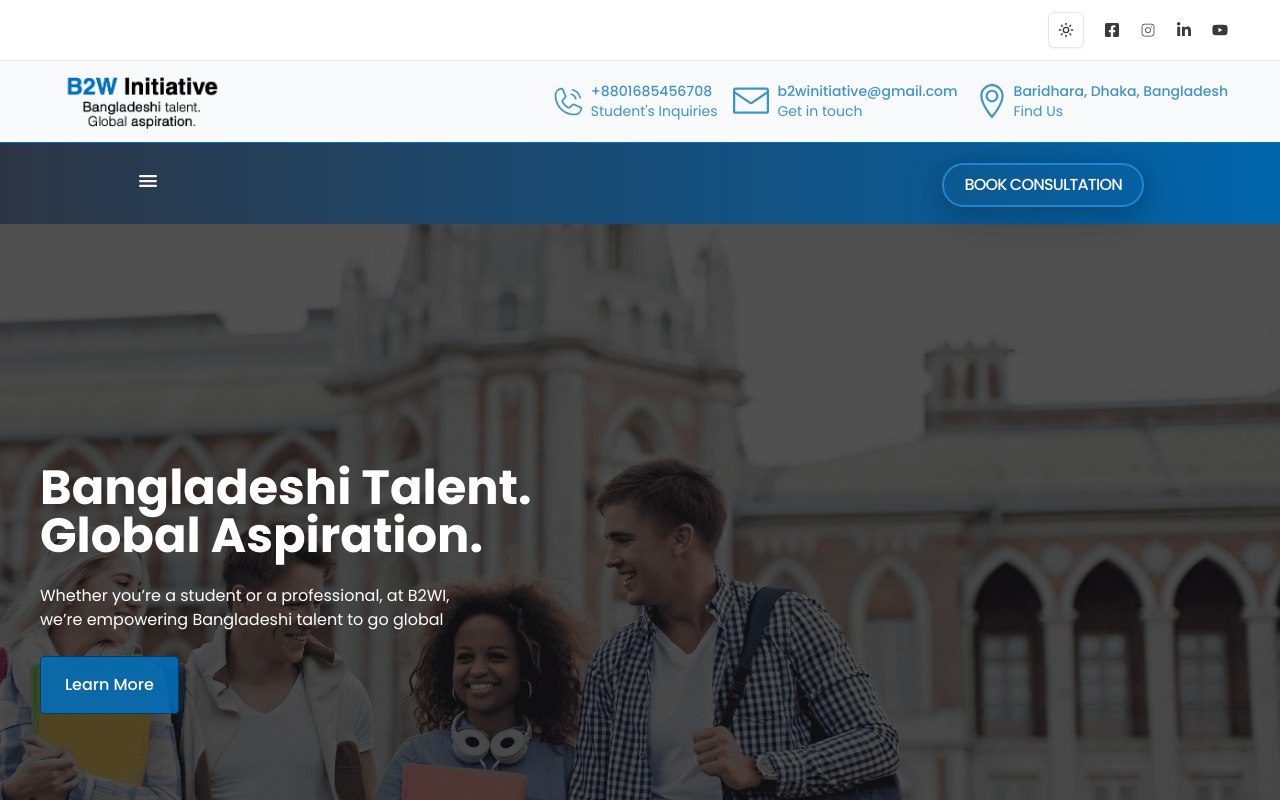
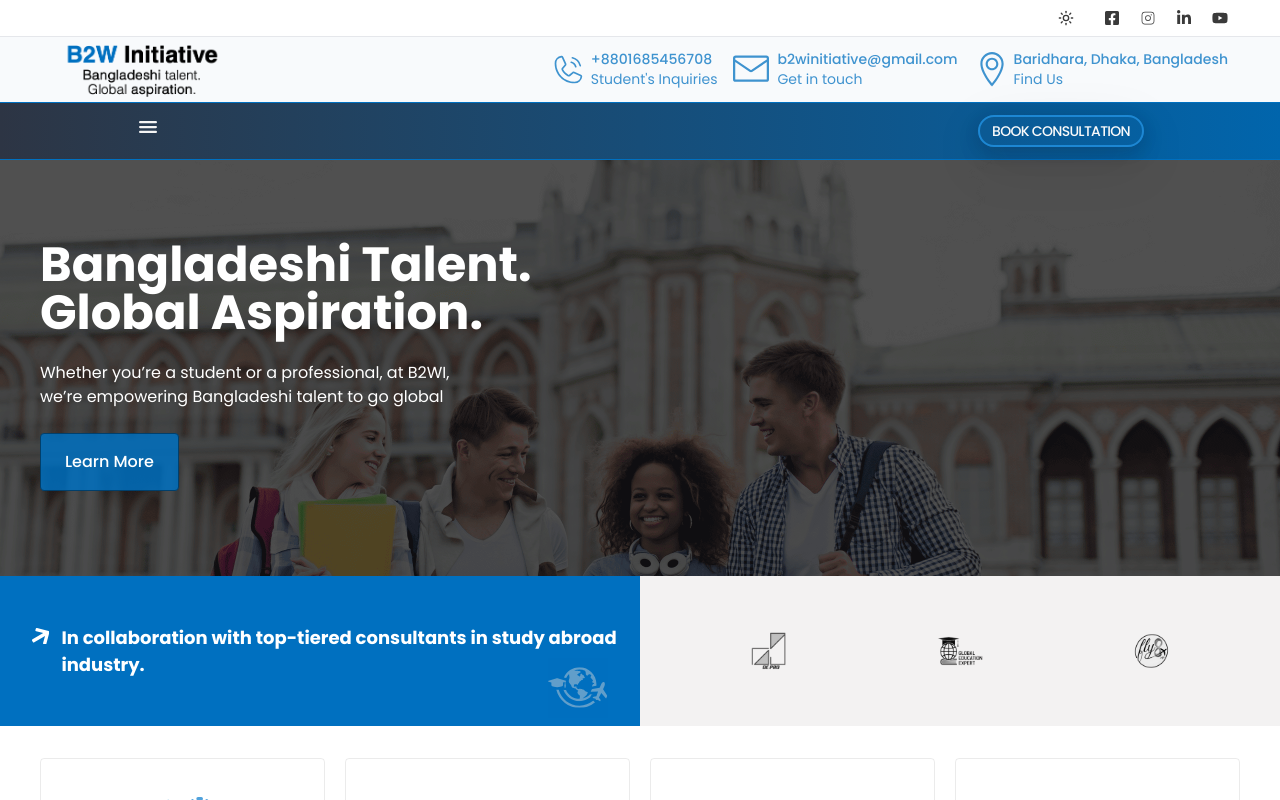
Before and after one commit to wpseemol/b2wi-development, a Next.js app: page / in a window 1280 px wide. Shown: the top 800 px of the page. Built offline with nearby package versions, Linux system fonts and the light colour scheme.

Commit message:
some change

```diff
--- a/app/_components/header/header.tsx
+++ b/app/_components/header/header.tsx
@@ -10,11 +10,11 @@ export default function Header() {
             <section className="border-b relative z-10 bg-white dark:bg-[#030712]">
                 <TopMenu />
             </section>
-            <section className=" md:hover:py-3 -my-1 duration-150 bg-slate-50 dark:bg-slate-900">
+            <section className=" md:hover:py-1 -my-1 duration-150 bg-slate-50 dark:bg-slate-900 relative">
                 <TopContactInfo />
             </section>
 
-            <section className="bg-gradient-to-r from-[#2d3544] to-[#0165ac] border-y border-primaryColor md:py-5 py-4 dark:bg-gradient-to-r dark:from-[#224a94] dark:to-[#17174b] md:px-3 px-2 ">
+            <section className="bg-gradient-to-r from-[#2d3544] to-[#0165ac] border-y border-primaryColor py-3 dark:bg-gradient-to-r dark:from-[#224a94] dark:to-[#17174b] md:px-3 px-2 relative">
                 <NavMenu />
             </section>
         </header>
--- a/app/_components/header/mobile-nav-menu.tsx
+++ b/app/_components/header/mobile-nav-menu.tsx
@@ -19,11 +19,13 @@ export default function MobileNavMenu() {
             </button>
             <ul
                 className={`absolute bg-slate-50 dark:bg-slate-900
-            left-0 md:top-[13rem] top-[3.2rem] w-full overflow-hidden duration-200 ${
-                isOpen
-                    ? 'border-x border-b h-fit shadow rounded-b duration-200'
-                    : 'h-0 p-0 duration-200'
-            }`}>
+             top-[3.2rem] w-screen overflow-hidden duration-200
+             left-0 z-[99] origin-bottom
+             ${
+                 isOpen
+                     ? 'border-x border-b h-fit shadow rounded-b duration-200'
+                     : 'h-0 p-0 duration-200'
+             }`}>
                 {isOpen &&
                     nevMenus.map((menu) => (
                         <li
--- a/app/_components/header/mode-toggle.tsx
+++ b/app/_components/header/mode-toggle.tsx
@@ -17,7 +17,7 @@ export function ModeToggle() {
     return (
         <DropdownMenu>
             <DropdownMenuTrigger asChild>
-                <Button variant="outline" size="icon">
+                <Button variant="ghost" size="icon">
                     <Sun className="h-[1.2rem] w-[1.2rem] rotate-0 scale-100 transition-all dark:-rotate-90 dark:scale-0" />
                     <Moon className="absolute h-[1.2rem] w-[1.2rem] rotate-90 scale-0 transition-all dark:rotate-0 dark:scale-100" />
                     <span className="sr-only">Toggle theme</span>
--- a/app/_components/header/nav-menu.tsx
+++ b/app/_components/header/nav-menu.tsx
@@ -54,8 +54,8 @@ export default function NavMenu() {
 
                 <button
                     className="bg-transparent border-2
-                    hover:scale-105 duration-300 hover:bg-transparent font-medium text-neutral-50 text-center text-sm md:text-base md:mr-24
-                border-[#1d87d3] md:px-5 px-4 py-2 rounded-full shadow-[0px_4px_16px_rgba(17,17,26,0.1),_0px_8px_24px_rgba(17,17,26,0.1),_0px_16px_56px_rgba(17,17,26,0.1)] mx-auto md:mx-0 text-nowrap lg:tracking-tighter 2xl:tracking-normal">
+                    hover:scale-105 duration-300 hover:bg-transparent font-medium text-neutral-50 text-center text-sm md:mr-24
+                border-[#1d87d3] px-3 py-1 rounded-full shadow-[0px_4px_16px_rgba(17,17,26,0.1),_0px_8px_24px_rgba(17,17,26,0.1),_0px_16px_56px_rgba(17,17,26,0.1)] mx-auto md:mx-0 text-nowrap lg:tracking-tighter 2xl:tracking-normal">
                     BOOK CONSULTATION
                 </button>
             </nav>
--- a/app/_components/header/top-contact-info.tsx
+++ b/app/_components/header/top-contact-info.tsx
@@ -7,7 +7,7 @@ import MobileNavMenu from './mobile-nav-menu';
 
 export default function TopContactInfo() {
     return (
-        <div className="container mx-auto py-2 px-2 md:px-3 flex md:justify-between justify-around items-center relative">
+        <div className="container mx-auto px-2 md:px-3 flex md:justify-between justify-around items-center relative">
             <section className="dark:hidden">
                 <Link href="/">
                     <Image
--- a/app/_components/header/top-menu.tsx
+++ b/app/_components/header/top-menu.tsx
@@ -9,7 +9,7 @@ export default function TopMenu() {
         <>
             <div
                 className="mx-auto container flex sm:justify-end
-                justify-center items-center my-2 md:my-3 text-fontColor/85 dark:text-neutral-100/80 px-2 md:px-3
+                justify-center items-center text-fontColor/85 dark:text-neutral-100/80 px-2 md:px-3
                  ">
                 {/* more link */}
                 <div className="flex md:gap-5 gap-3 justify-end items-center text-base">
--- a/app/_components/main/branding-section.tsx
+++ b/app/_components/main/branding-section.tsx
@@ -5,7 +5,7 @@ import PointerIcon from '../../../components/svg/pointer-icon';
 
 export default function BrandingSection() {
     return (
-        <section className="flex justify-center md:flex-row flex-col md:mb-16 mb-8">
+        <section className="flex justify-center md:flex-row flex-col mb-8">
             <div className=" min-h-[150px] bg-primaryColor  md:w-1/2 flex items-center md:justify-end justify-center md:pr-5 relative ">
                 <div className="flex md:justify-end gap-3 justify-center w-full  md:pl-8 pl-2">
                     <span className="w-5 h-5 mt-1 ">
@@ -21,12 +21,12 @@ export default function BrandingSection() {
                     </span>
                 </div>
             </div>
-            <div className=" min-h-[140px] md:w-1/2 bg-[#b1aaaa27] dark:bg-[#9e9ea1] flex items-center md:flex-row flex-col justify-center md:justify-normal">
+            <div className=" min-h-[50px] md:w-1/2 bg-[#b1aaaa27] dark:bg-[#9e9ea1] flex items-center md:flex-row flex-col justify-center md:justify-normal">
                 <div className="flex items-center md:justify-evenly justify-center gap-10 w-full">
                     {brandImages.map((bImage) => (
                         <figure
                             key={bImage.id}
-                            className="max-w-full h-[80px] group">
+                            className="max-w-full h-[40px] group">
                             <Image
                                 src={`/images/${bImage.url}`}
                                 alt={bImage.name}
--- a/app/_components/main/hero-section.tsx
+++ b/app/_components/main/hero-section.tsx
@@ -1,8 +1,8 @@
 export default function HeroSection() {
     return (
         <section className="bg-hero-pattern bg-right-top bg-no-repeat bg-cover bg-[#8a3f3fb2] -mt-1">
-            <div className="w-full sm:min-h-[730px] min-h-[530px] bg-neutral-900/45">
-                <div className="container mx-auto md:px-0 px-2  text-white flex flex-col justify-center md:gap-6 gap-3 sm:min-h-[730px] min-h-[530px]">
+            <div className="w-full min-h-[420px] bg-neutral-900/45">
+                <div className="container mx-auto md:px-0 px-2  text-white flex flex-col justify-center md:gap-6 gap-3 min-h-[420px]">
                     {/* <h3 className="text-2xl font-semibold">
                         Ignite Your Potential with
                     </h3> */}
```
